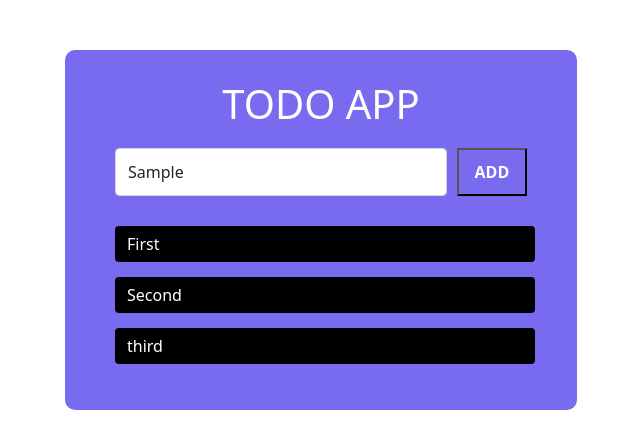
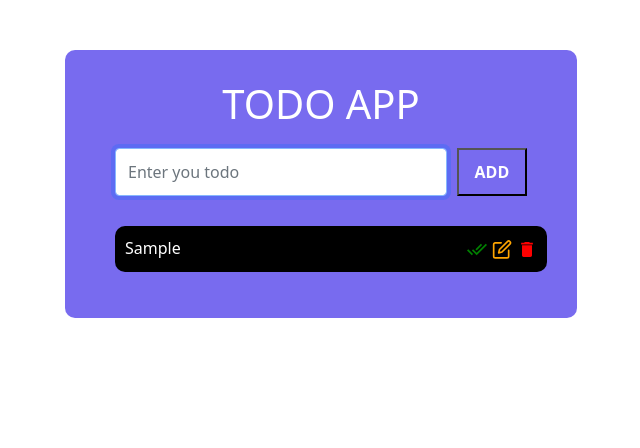
Before and after one commit to SandeeepS/SampleReact, a React (Create React App) app: page / in a window 1280 px wide. Both pictures are taken after typing "Sample" into the empty fields and a click on the button "ADD". Shown: the top 448 px of the page, without its empty margins (319-959 px from the left). Built offline with nearby package versions, Linux system fonts and the light colour scheme.

Commit message:
updated todi list

```diff
--- a/package.json
+++ b/package.json
@@ -8,6 +8,7 @@
     "@testing-library/user-event": "^13.5.0",
     "react": "^18.2.0",
     "react-dom": "^18.2.0",
+    "react-icons": "^5.1.0",
     "react-scripts": "5.0.1",
     "web-vitals": "^2.1.4"
   },
--- a/src/components/Todo.css
+++ b/src/components/Todo.css
@@ -36,4 +36,26 @@
     background-color: black !important;
     color: white !important;
     border: none !important;
+    list-style-type: none;
+    border-radius: 10px;
+    padding: 10px;
 }
+.list-items{
+    display: flex;
+}
+.list-items .list-item-list{
+    flex: 1;
+}
+.list-items .list-item-icons{
+    padding-left: 5px;
+    font-size: 25px;
+}
+#complete{
+    color: green;
+}
+#edit{
+    color: orange;
+}
+#delete{
+    color: red;
+}
--- a/src/components/Todo.js
+++ b/src/components/Todo.js
@@ -1,38 +1,75 @@
-import React from 'react'
-import './Todo.css'
-import { useState } from 'react'
+import React from "react";
+import "./Todo.css";
+import { useState, useRef, useEffect } from "react";
+import { IoMdDoneAll } from "react-icons/io";
+import { FiEdit } from "react-icons/fi";
+import { MdDelete } from "react-icons/md";
 
 function Todo() {
-
-    const [todo,setTodo] = useState('')
-    const [todos,setTodos] = useState([]);
+  const [todo, setTodo] = useState("");
+  const [todos, setTodos] = useState([]);
 
   const handleSubmit = (e) => {
     e.preventDefault();
+  };
+
+  const addTodo = () => {
+    setTodos([...todos, {list:todo,id : Date.now()}]);
+    console.log(todos);
+    setTodo("");
+  };
+
+  const inputRef = useRef("null");
+
+  useEffect(() => {
+    inputRef.current.focus();
+  });
+
+ const onDelete = (id) => {
+   setTodos( todos.filter((todo)=> todo.id !== id) )
  }
 
-    const addTodo = () => {
-        setTodos([...todos,todo])
-        console.log(todos);
-    }
   return (
-    <div className='container'>
+    <div className="container">
       <h1>TODO APP</h1>
-        <form action="" className='form-group' onSubmit={handleSubmit}>
-            <input type="text" value={todo} placeholder='Enter you todo' className='form-control' onChange={(event)=> setTodo(event.target.value)} />
+      <form action="" className="form-group" onSubmit={handleSubmit}>
+        <input
+          type="text"
+          value={todo}
+          ref={inputRef}
+          placeholder="Enter you todo"
+          className="form-control"
+          onChange={(event) => setTodo(event.target.value)}
+        />
 
         <button onClick={addTodo}>ADD</button>
       </form>
 
-        <div className='list'>
+      <div className="list">
         <ul>
-                <li className='form-control' >First</li>
-                <li className='form-control' >Second</li>
-                <li className='form-control' >third</li>
+          {todos.map((todo) => (
+            <li className="list-items">
+              <div className="list-item-list">{todo.list}</div>
+              <span>
+                <IoMdDoneAll
+                  className="list-item-icons"
+                  id="complete"
+                  title="Complete"
+                />
+                <FiEdit className="list-item-icons" id="edit" title="Edit" />
+                <MdDelete
+                  className="list-item-icons"
+                  id="delete"
+                  title="Delete"
+                  onClick={()=> onDelete(todo.id)}
+                />
+              </span>
+            </li>
+          ))}
         </ul>
       </div>
     </div>
-  )
+  );
 }
 
-export default Todo
+export default Todo;
```
Also changed, not shown: 1 other file (tests, documents, lock files or other folders). Lines whose indentation alone changed are shown as unchanged.
